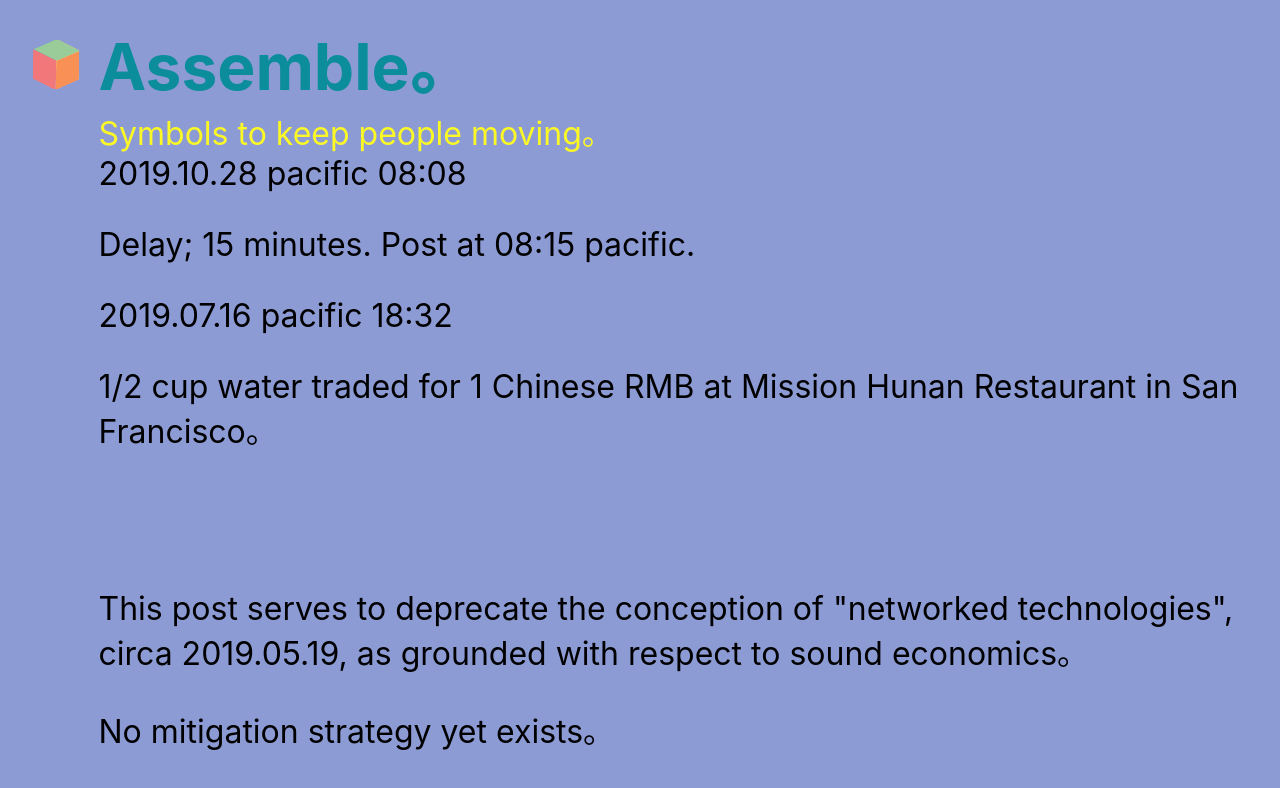
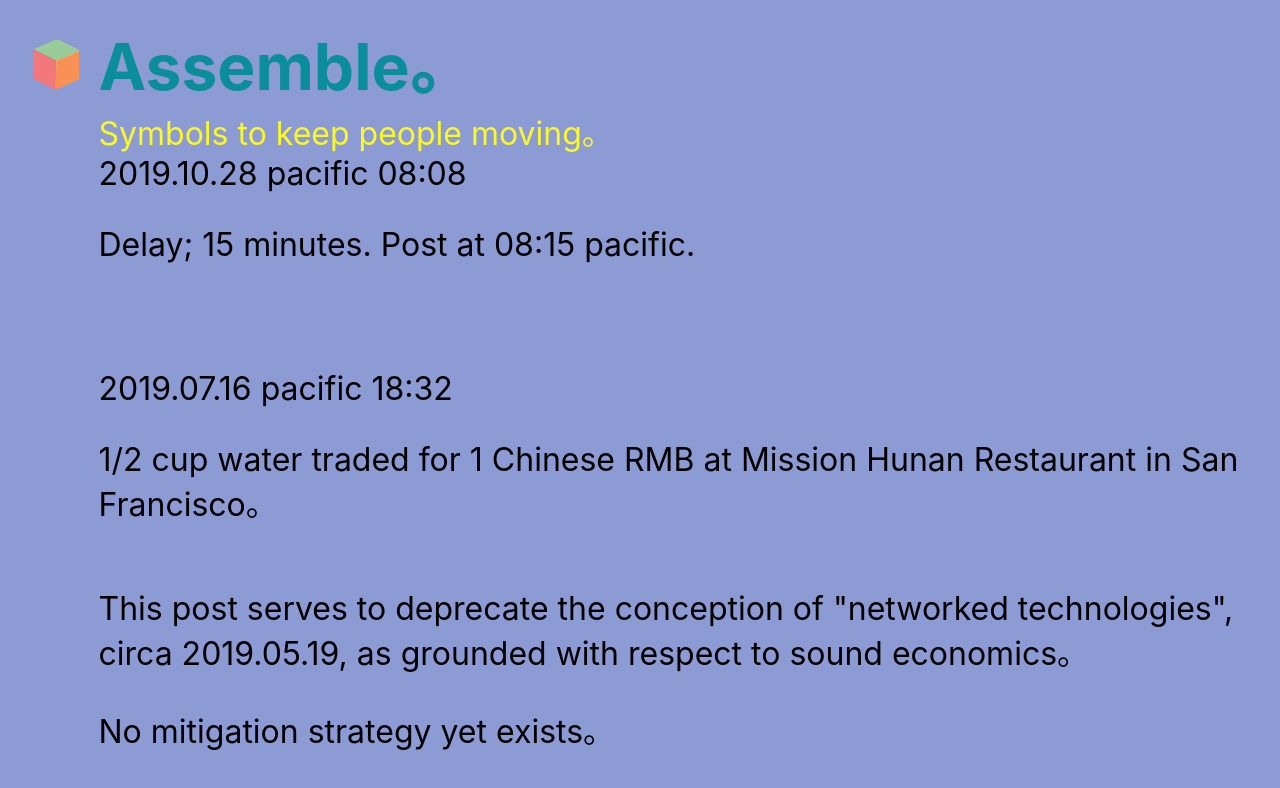
Before and after one commit to assembleapp/assembleapp.co, a React (Create React App) app: page / in a window 1280 px wide. Shown: the top 788 px of the page. Built offline with nearby package versions, Linux system fonts and the light colour scheme.

Commit message:
dilineate posts.

```diff
--- a/src/App.js
+++ b/src/App.js
@@ -15,7 +15,9 @@ function App() {
       <Words>
         <Time>2019.10.28 pacific 08:08</Time>
         <Post>Delay; 15 minutes. Post at 08:15 pacific.</Post>
+      </Words>
 
+      <Words>
         <Time>2019.07.16 pacific 18:32</Time>
         <Post>
           1/2 cup water traded for 1 Chinese RMB
```
